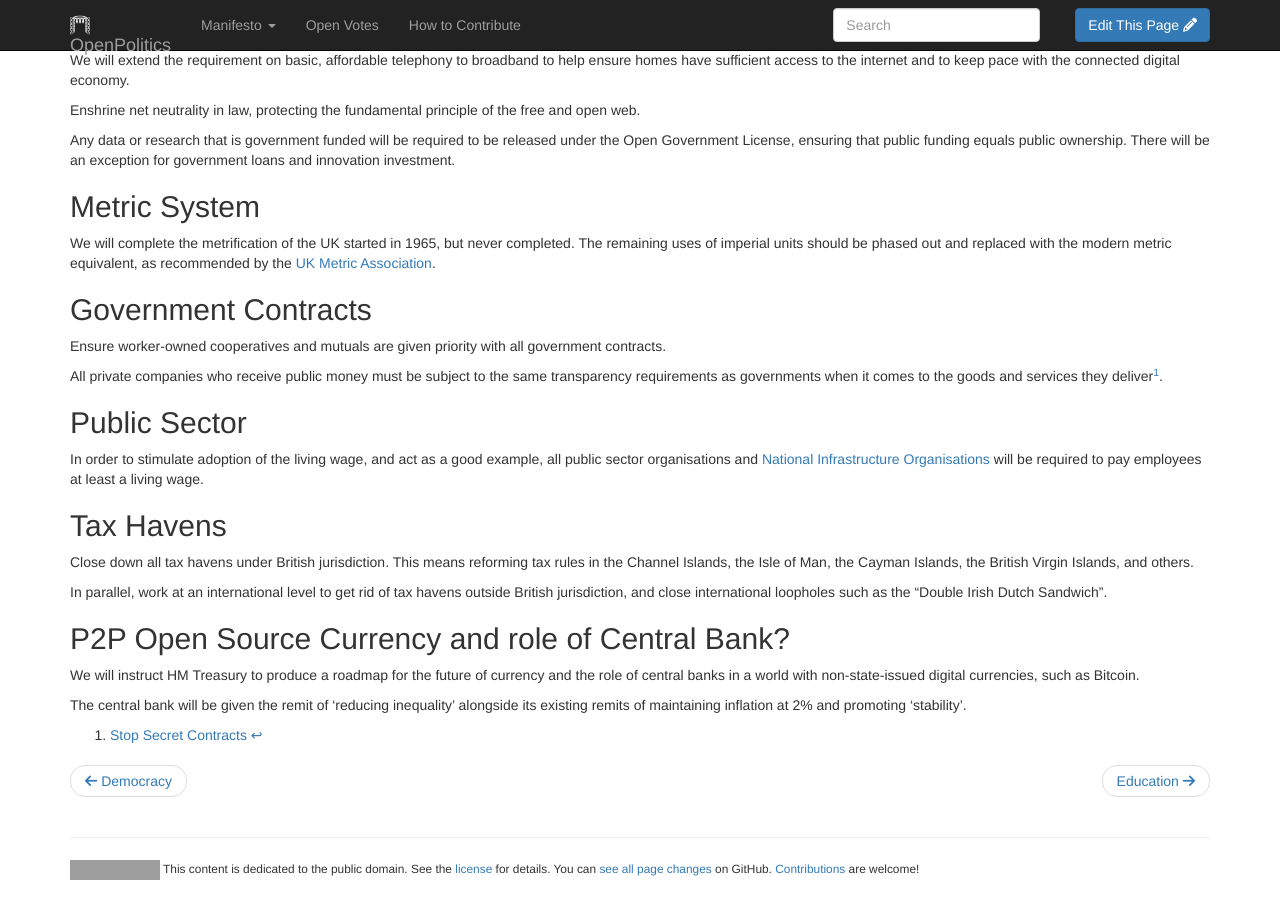
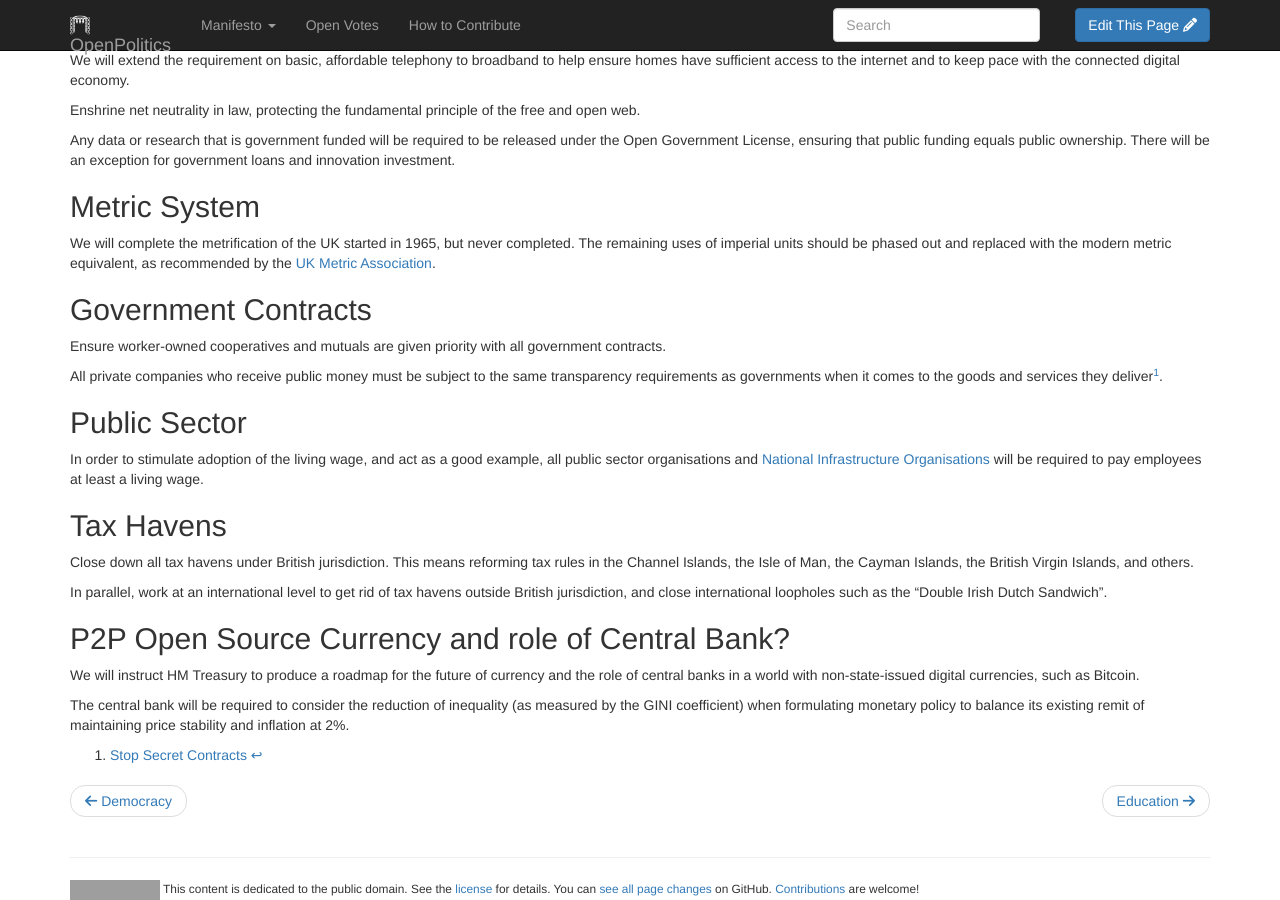
Before and after one commit to openpolitics/manifesto, a Jekyll site: the page built from manifesto/economy.md, in a window 1280 px wide and 900 px high, scrolled down 1167 px. Built offline with Jekyll 4.4.1, drawn with Linux system fonts in a browser that asks for light colours; nearby versions of some CDN libraries; library files that are not in the unit come from our copies; grey boxes are pictures that could not be loaded.

Commit message:
updated bank remit - inequality
Changed wording to reflect comments.

Changed wording to reflect wording in official remit here: http://www.bankofengland.co.uk/monetarypolicy/Documents/pdf/chancellorletter140319.pdf

```diff
--- a/manifesto/economy.md
+++ b/manifesto/economy.md
@@ -68,6 +68,6 @@ In parallel, work at an international level to get rid of tax havens outside Bri
 
 We will instruct HM Treasury to produce a roadmap for the future of currency and the role of central banks in a world with non-state-issued digital currencies, such as Bitcoin.
 
-The central bank will be given the remit of 'reducing inequality' alongside its existing remits of maintaining inflation at 2% and promoting 'stability'.
+The central bank will be required to consider the reduction of inequality (as measured by the GINI coefficient) when formulating monetary policy to balance its existing remit of maintaining price stability and inflation at 2%.
 
 [^1]: [Stop Secret Contracts](http://stopsecretcontracts.org/)
```
